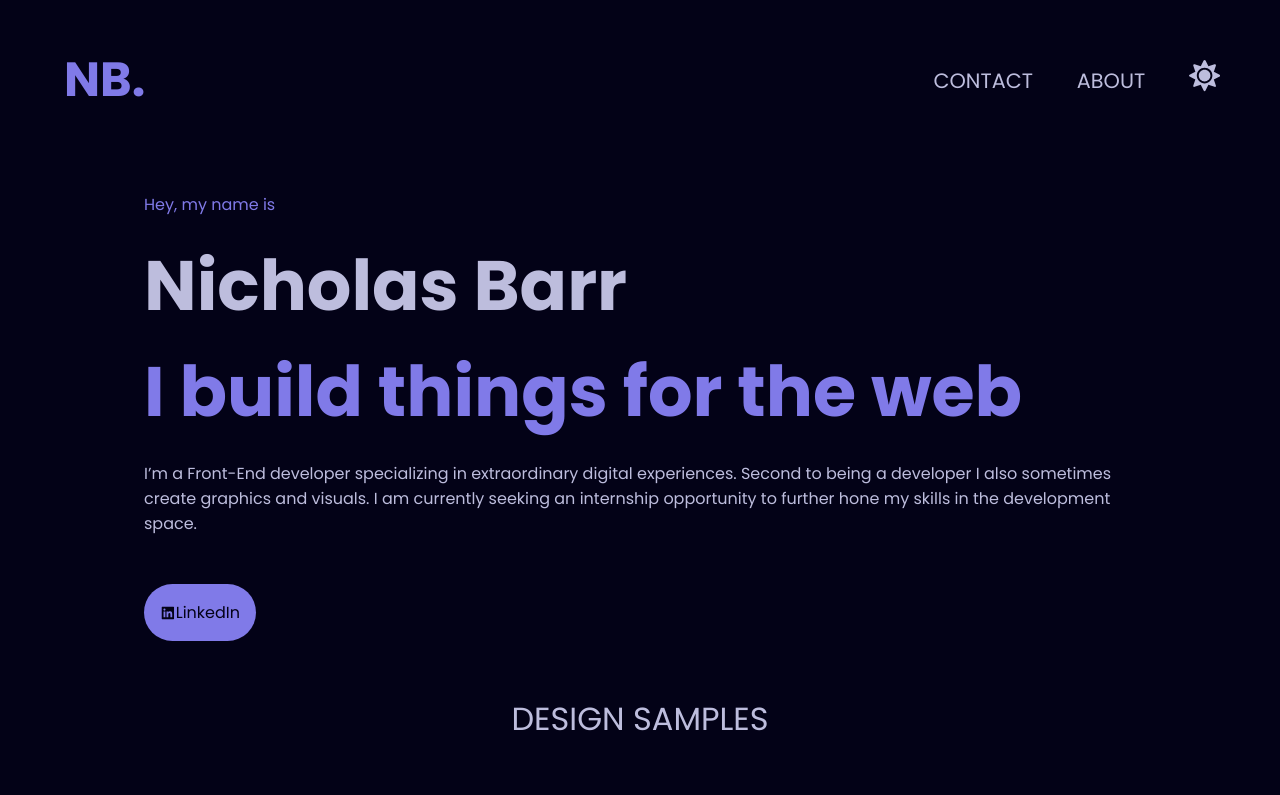
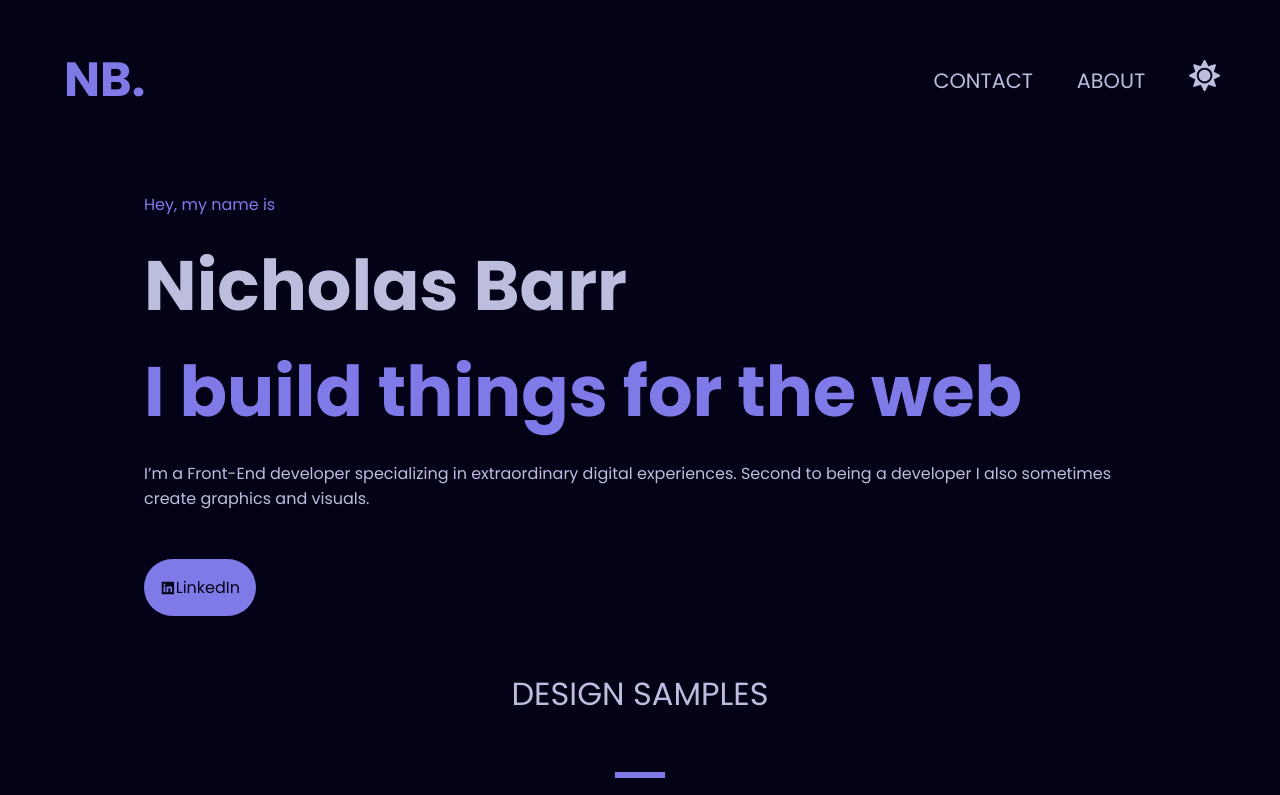
Before and after one commit to nickbarr3160/portfolionickbarr, a Next.js app in the folder nickbarr/: page /about in a window 1280 px wide. Shown: the top 795 px of the page. Built offline with nearby package versions, Linux system fonts and the light colour scheme.

Commit message:
editing about me intro text

```diff
--- a/nickbarr/comps/AboutHeroMessage/index.js
+++ b/nickbarr/comps/AboutHeroMessage/index.js
@@ -9,7 +9,7 @@ const AboutIntro = ({
     introText="Hey, my name is",
     name="Nicholas Barr",
     phrase="I build things for the web",
-    introPar="I’m a Front-End developer specializing in extraordinary digital experiences. Second to being a developer I also sometimes create graphics and visuals. I am currently seeking an internship opportunity to further hone my skills in the development space."
+    introPar="I’m a Front-End developer specializing in extraordinary digital experiences. Second to being a developer I also sometimes create graphics and visuals."
 }) => {
     const {theme} = useTheme();
     return <AboutCont>
```
